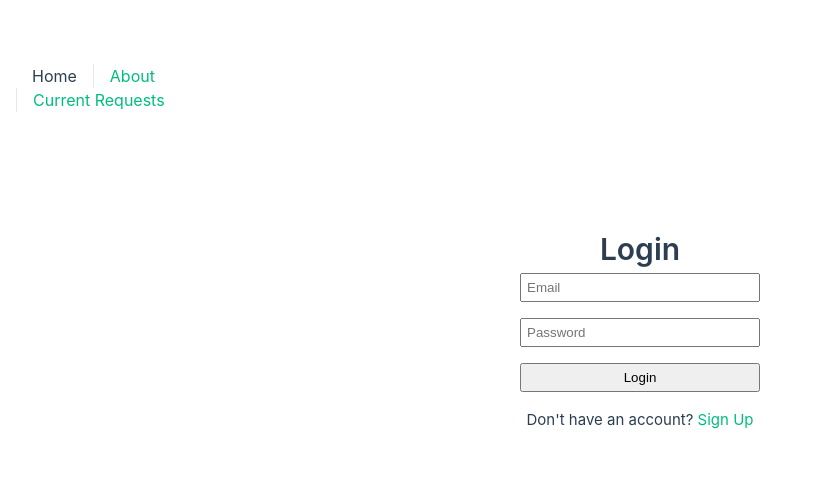
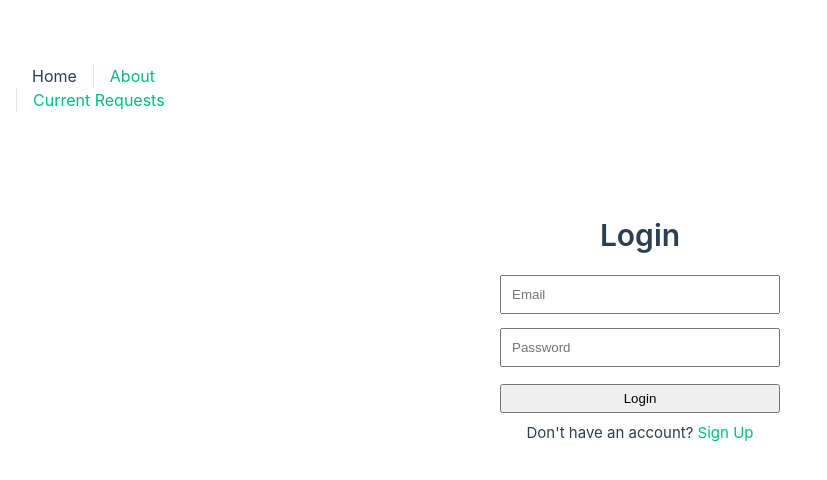
Before and after one commit to staten-island-tech/sql-project-ldr, a Vue app in the folder sql-project/: page / in a window 1280 px wide. Shown: the top 480 px of the page, without its empty margins (0-827 px from the left). Built offline with nearby package versions, Linux system fonts and the light colour scheme.

Commit message:
something

```diff
--- a/sql-project/src/router/index.js
+++ b/sql-project/src/router/index.js
@@ -21,6 +21,16 @@ const router = createRouter({
       path: '/requestlog',
       name: 'request logs',
       component: () => import('../views/RequestLogView.vue')
+    },
+    /* {
+      path: '/signupPage',
+      name: 'signup paage',
+      component: () => import('../views/SignupView.vue')
+    }, */
+    {
+      path: '/loginPage',
+      name: 'login page',
+      component: () => import('../views/HomeView.vue')
     }
   ]
 })
--- a/sql-project/src/views/HomeView.vue
+++ b/sql-project/src/views/HomeView.vue
@@ -17,13 +17,9 @@ export default {
       console.log(userEmail)
       console.log(userPassword)
 
-      if (userEmail == '' || userPassword == '') {
+      if (userEmail === '' || userPassword === '') {
         console.log('error')
       } else {
-        /* const { data, error } = await supabase
-          .from('user_logins')
-          .insert([{ email: userEmail, password: userPassword }]) */
-
         let { data, error } = await supabase.auth.signInWithPassword({
           email: userEmail,
           password: userPassword
@@ -39,13 +35,9 @@ export default {
       console.log(userEmail)
       console.log(userPassword)
 
-      if (userEmail == '' || userPassword == '') {
+      if (userEmail === '' || userPassword === '') {
         console.log('error')
       } else {
-        /* const { data, error } = await supabase
-          .from('user_logins')
-          .insert([{ email: userEmail, password: userPassword }]) */
-
         let { data, error } = await supabase.auth.signUp({
           email: userEmail,
           password: userPassword
@@ -74,7 +66,7 @@ export default {
       </form>
 
       <div class="signup-instead">
-        <span>Don't have an account? <a href="#" class="signup-link">Sign Up</a></span>
+        <span>Don't have an account? <a :to="signupPage" class="signup-link">Sign Up</a></span>
       </div>
     </div>
 
@@ -101,13 +93,24 @@ export default {
   align-items: center;
   justify-content: center;
 }
+
 h1 {
   font-weight: 600;
   text-align: center;
-}
-input {
-  width: 15rem;
-  padding: 5px;
   margin-bottom: 1rem;
 }
+
+#email,
+#password {
+  width: 17.5rem;
+  padding: 10px;
+  margin-bottom: 0.85rem;
+}
+
+#login {
+  width: 17.5rem;
+  padding: 5px;
+  margin-top: 0.25rem;
+  margin-bottom: 0.5rem;
+}
 </style>
```
